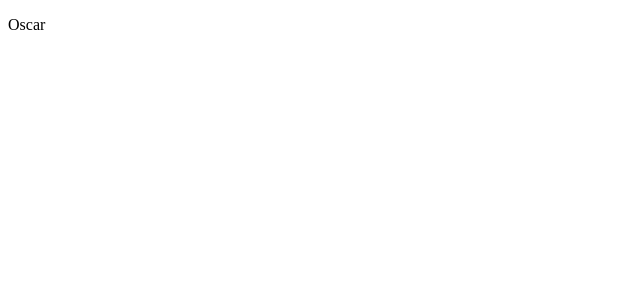
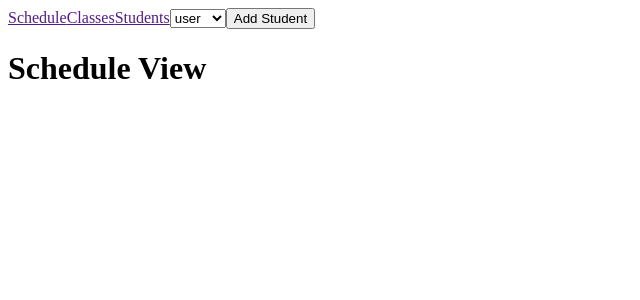
Before and after one commit to czcarrizales/class-scheduler, a React (Vite) app: page / in a window 1280 px wide. Shown: the top 300 px of the page, without its empty margins (0-640 px from the left). Built offline with nearby package versions, Linux system fonts and the light colour scheme.

Commit message:
starter code (Nav and ScheduleView)

```diff
--- a/src/App.jsx
+++ b/src/App.jsx
@@ -1,10 +1,13 @@
 import './App.css'
+import Nav from './Nav'
+import ScheduleView from './ScheduleView'
 
 function App() {
 
   return (
     <>
-      <p>Oscar </p>
+      <Nav />
+      <ScheduleView />
     </>
   )
 }
--- /dev/null
+++ b/src/Nav.jsx
@@ -0,0 +1,21 @@
+import './Nav.css'
+
+function Nav() {
+
+  return (
+    <>
+      <div>
+        <a href="">Schedule</a>
+        <a href="">Classes</a>
+        <a href="">Students</a>
+        <select name="" id="">
+            <option value="user">user</option>
+            <option value="user2">user2</option>
+        </select>
+        <button>Add Student</button>
+      </div>
+    </>
+  )
+}
+
+export default Nav
--- /dev/null
+++ b/src/ScheduleView.jsx
@@ -0,0 +1,12 @@
+import './ScheduleView.css'
+
+function ScheduleView() {
+
+  return (
+    <>
+      <h1>Schedule View</h1>
+    </>
+  )
+}
+
+export default ScheduleView
```
Also changed, not shown: src/Nav.css (added), src/ScheduleView.css (added).
